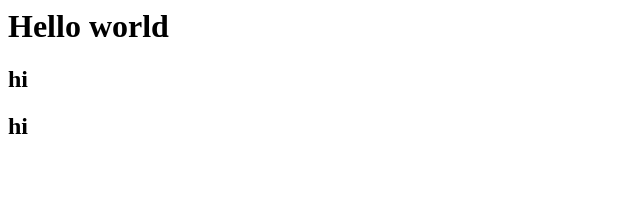
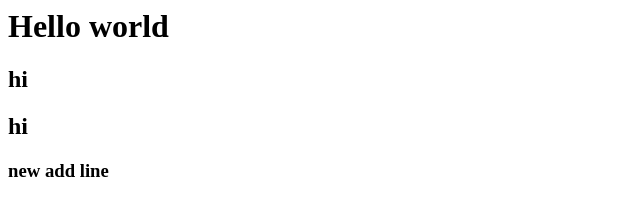
Before and after one commit to surendhravangapalli/githubrepo, a plain HTML site: page index.html in a window 1280 px wide. Shown: the whole page, without its empty margins (0-640 px from the left). Drawn offline with Linux system fonts and the light colour scheme.

Commit message:
Update index.html

```diff
--- a/index.html
+++ b/index.html
@@ -1,2 +1,3 @@
 <h1>Hello world</h1>
 <h2> hi</h2><h2> hi</h2>
+<h3> new add line</h3>
```
